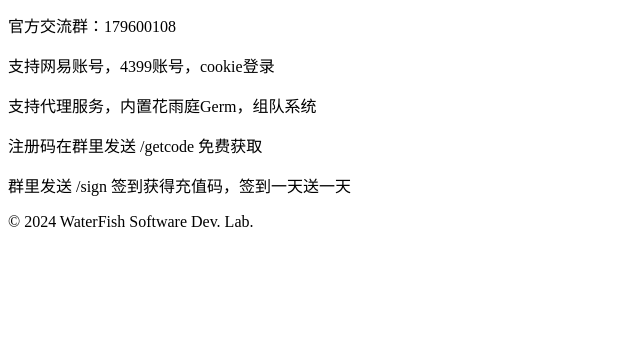
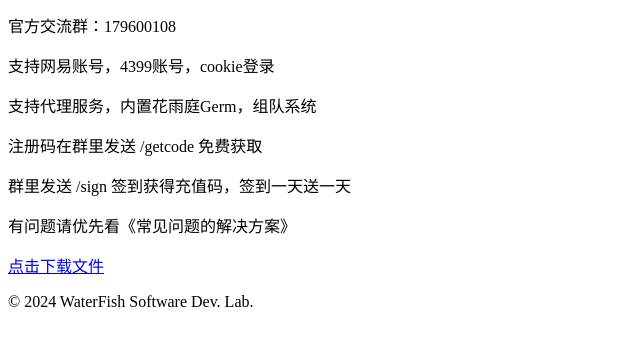
Before and after one commit to BoxMakers/BoxMakers.github.io, a plain HTML site: page index.html in a window 1280 px wide. Shown: the part 162-508 px from the top of the page, without its empty margins (0-640 px from the left). Drawn offline with Linux system fonts and the light colour scheme.

Commit message:
Update index.html

```diff
--- a/index.html
+++ b/index.html
@@ -19,6 +19,8 @@
             <p>支持代理服务，内置花雨庭Germ，组队系统</p>
             <p>注册码在群里发送 /getcode 免费获取</p>
             <p>群里发送 /sign 签到获得充值码，签到一天送一天</p>
+            <p>有问题请优先看《常见问题的解决方案》</p>
+            <a href="https://raw.githubusercontent.com/BoxMakers/BoxMakers.github.io/bcd0fa53948a7d4dac9b6321c31ae54389a57ff0/%E5%B8%B8%E8%A7%81%E9%97%AE%E9%A2%98%E7%9A%84%E8%A7%A3%E5%86%B3%E6%96%B9%E6%A1%88.pdf" download>点击下载文件</a>
         </article>
     </main>
 
```
